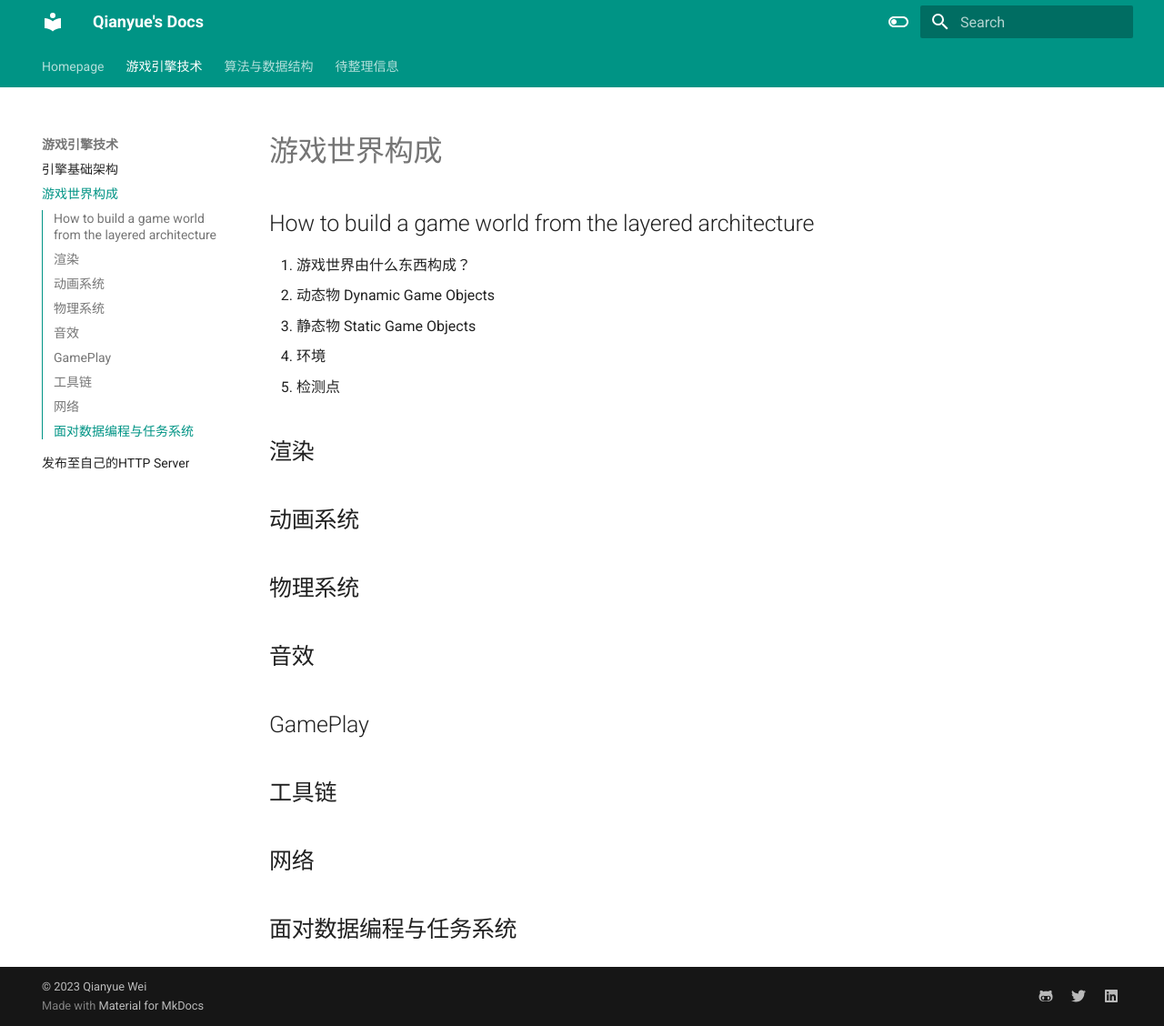
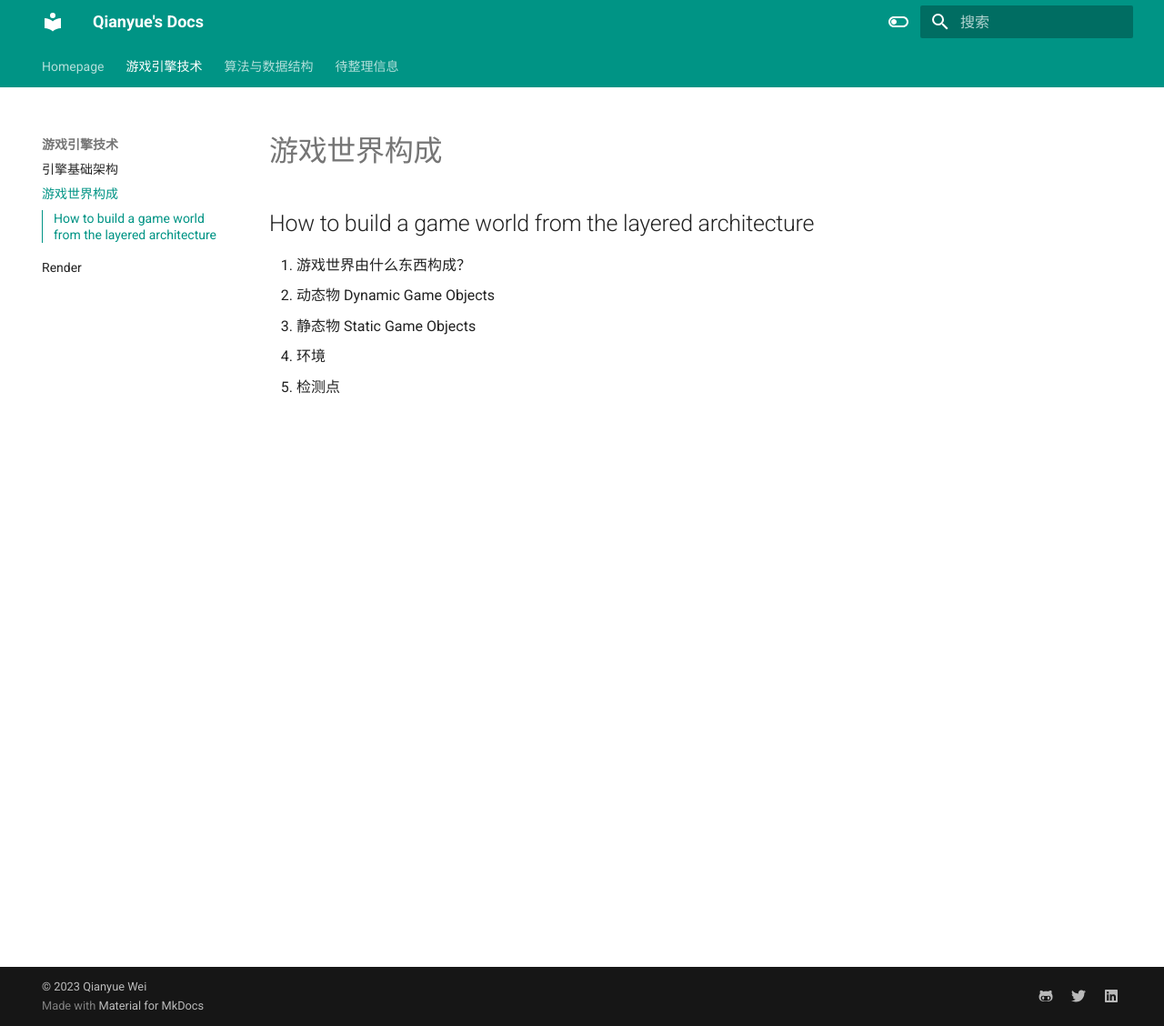
Before and after one commit to QianyueW/Docs, an MkDocs documentation site: the page built from docs/engine/page2.md, in a window 1280 px wide and 1128 px high. Shown: the whole window at 91% size. Built offline with MkDocs 1.6.1 and Material for MkDocs 9.7.7, drawn with Linux system fonts in a browser that asks for light colours.

```diff
--- a/docs/engine/page2.md
+++ b/docs/engine/page2.md
@@ -4,12 +4,3 @@
    2. 静态物 Static Game Objects
    3. 环境
    4. 检测点
-
-## 渲染
-## 动画系统
-## 物理系统
-## 音效
-## GamePlay
-## 工具链
-## 网络
-## 面对数据编程与任务系统
--- a/mkdocs.yml
+++ b/mkdocs.yml
@@ -11,7 +11,7 @@ theme:
     - content.tabs.link
     - content.code.annotation
     - content.code.copy
-  language: en
+  language: zh
   palette:
     - scheme: default
       toggle:
@@ -36,11 +36,11 @@ extra:
       link: https://www.linkedin.com/in/qianyue-wei-065120193/
 
 nav:
-  - Homepage: homepage.md
+  - Homepage: index.md
   - 游戏引擎技术:
       - 引擎基础架构: engine/page1.md
       - 游戏世界构成: engine/page2.md
-      - 发布至自己的HTTP Server: engine/page3.md
+      - Render: engine/page3.md
   - 算法与数据结构:
       - 编程题目总览: algorithm/main.md
       - 链表: algorithm/linkedlist.md
```
Also changed, not shown: docs/index.md (renamed from docs/homepage.md).
